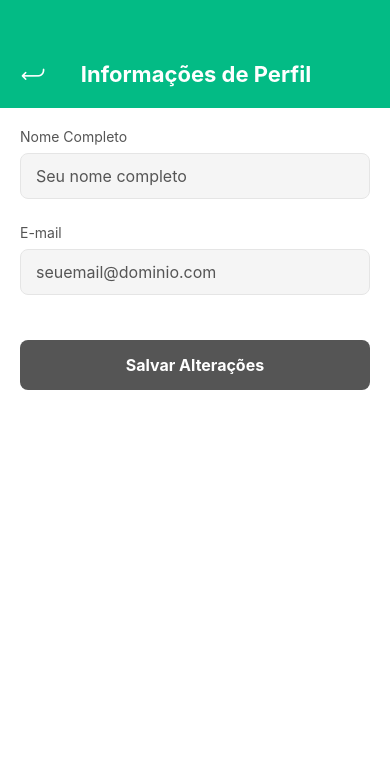
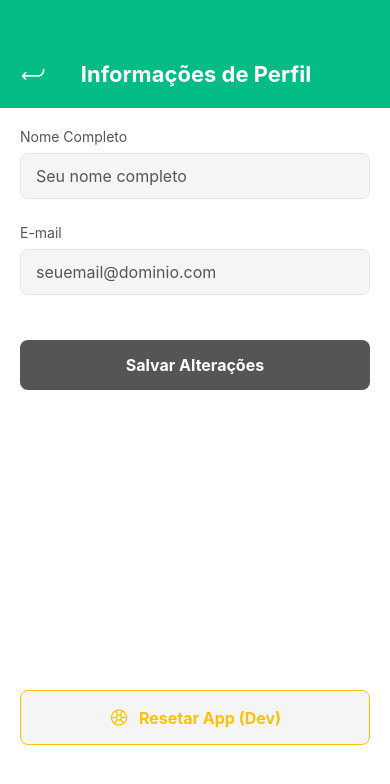
Before and after one commit to kgb-fiap/easypark-mobile, a React Native app in the folder AppEasyPark/: screen /ProfileInfo in a window 390 px wide. Shown: the top 784 px of the page. Built offline with nearby package versions, Linux system fonts and the light colour scheme.

Commit message:
:sparkles: feat: implement login mock, logout, and app reset button

```diff
--- a/AppEasyPark/screens/HomeScreen.tsx
+++ b/AppEasyPark/screens/HomeScreen.tsx
@@ -1,7 +1,7 @@
 import React, { useState, useEffect, useRef, useCallback } from "react";
 import {
     View, Text, TouchableOpacity, StyleSheet, ActivityIndicator,
-    Animated, Easing, Modal, ScrollView
+    Animated, Easing, Modal, ScrollView, BackHandler
 } from "react-native";
 import { StackNavigationProp } from "@react-navigation/stack";
 import { useFocusEffect } from "@react-navigation/native";
@@ -49,7 +49,7 @@ const HomeScreen: React.FC<Props> = ({ navigation }) => {
     const [userName, setUserName] = useState<string>('Usuário');
     const [location, setLocation] = useState<Location.LocationObject | null>(null);
     const [initialRegion, setInitialRegion] = useState<Region | null>(null);
-    const [parkingSpots, setParkingSpots] = useState<ParkingSpot[]>([]);
+    const [parkingSpots, setParkingSpots] = useState<ParkingSpot[]>(MOCK_PARKING_SPOTS);
 
     // --- Estados dos Painéis e Modal ---
     const [selectedSpot, setSelectedSpot] = useState<ParkingSpot | null>(null);
@@ -255,6 +255,24 @@ const HomeScreen: React.FC<Props> = ({ navigation }) => {
             });
         }
     }, [selectedSpot]);
+
+    // Efeito para Interceptar o Botão "Voltar"
+    useFocusEffect(
+        useCallback(() => {
+            const onBackPress = () => {
+                // Se o usuário está na Home, o botão "Voltar" do Android fecha o aplicativo
+                BackHandler.exitApp();
+                // Retorna true para PREVENIR a ação de voltar padrão do Android
+                return true;
+            };
+
+            // Adiciona o ouvinte
+            const subscription = BackHandler.addEventListener('hardwareBackPress', onBackPress);
+
+            // Remove o ouvinte quando a tela perde o foco
+            return () => subscription.remove();
+        }, [])
+    );
 
     return (
         <View style={styles.container}>
--- a/AppEasyPark/screens/LoginScreen.tsx
+++ b/AppEasyPark/screens/LoginScreen.tsx
@@ -15,6 +15,12 @@ type LoginScreenNavigationProp = StackNavigationProp<RootStackParamList, "Login"
 interface Props {
   navigation: LoginScreenNavigationProp;
 }
+
+const MOCK_USER = {
+  name: "Usuário Teste",
+  email: "teste@teste.com",
+  password: "123",
+};
 
 const LoginScreen: React.FC<Props> = ({ navigation }) => {
 
@@ -36,28 +42,27 @@ const LoginScreen: React.FC<Props> = ({ navigation }) => {
     }
 
     try {
-      // 2. Tenta buscar os dados do usuário salvos no AsyncStorage
       const savedUserJson = await AsyncStorage.getItem('@user_credentials');
 
-      // 3. Verifica se existe algum usuário cadastrado
-      if (savedUserJson === null) {
-        Toast.show({ type: 'error', text1: 'Erro de Login', text2: 'Nenhum usuário cadastrado.' });
-        return;
+      // Decide quais credenciais usar: as salvas ou o mock
+      let userToCompare;
+      if (savedUserJson) {
+        userToCompare = JSON.parse(savedUserJson);
+      } else {
+        userToCompare = MOCK_USER; // Fallback para o mock
       }
 
-      const savedUser = JSON.parse(savedUserJson);
+      // 2. Compara o e-mail e a senha digitados com os dados do usuário
+      if (email.toLowerCase() === userToCompare.email.toLowerCase() && senha === userToCompare.password) {
 
-      // 4. Compara o e-mail e a senha digitados com os dados salvos
-      if (email.toLowerCase() === savedUser.email.toLowerCase() && senha === savedUser.password) {
+        // Sucesso: Salva o nome para a HomeScreen
+        await AsyncStorage.setItem('@user_name', userToCompare.name);
 
-        // Se o login for bem-sucedido: salva o nome do usuário novamente para garantir que a Home o exiba
-        await AsyncStorage.setItem('@user_name', savedUser.name);
-
-        Toast.show({ type: 'success', text1: `Bem-vindo de volta, ${savedUser.name.split(' ')[0]}!` });
+        Toast.show({ type: 'success', text1: `Bem-vindo de volta, ${userToCompare.name.split(' ')[0]}!` });
         setTimeout(() => navigation.navigate("Home"), 1500);
 
       } else {
-        // Se não: credenciais incorretas
+        // Erro: Credenciais incorretas
         Toast.show({ type: 'error', text1: 'Erro de Login', text2: 'E-mail ou senha incorretos.' });
       }
 
--- a/AppEasyPark/screens/ProfileInfoScreen.tsx
+++ b/AppEasyPark/screens/ProfileInfoScreen.tsx
@@ -1,5 +1,5 @@
 import React, { useState, useEffect } from 'react';
-import { View, Text, StyleSheet, TextInput, TouchableOpacity, ScrollView } from 'react-native';
+import { View, Text, StyleSheet, TextInput, TouchableOpacity, ScrollView, Alert } from 'react-native';
 import { StackNavigationProp } from '@react-navigation/stack';
 import { Ionicons } from '@expo/vector-icons';
 import AsyncStorage from '@react-native-async-storage/async-storage';
@@ -86,6 +86,38 @@ const ProfileInfoScreen: React.FC<Props> = ({ navigation }) => {
         }
     };
 
+    // Limpa COMPLETAMENTE o AsyncStorage (para testes)
+    const handleAppReset = () => {
+        Alert.alert(
+            "Resetar Aplicativo?",
+            "Isso apagará TODOS os dados salvos (usuário, tema, cartões). Ação irreversível.",
+            [
+                { text: "Cancelar", style: "cancel" },
+                {
+                    text: "Resetar",
+                    style: "destructive",
+                    onPress: async () => {
+                        try {
+                            // Ação "Nuclear": Limpa tudo
+                            await AsyncStorage.clear();
+
+                            Toast.show({ type: 'success', text1: 'App Resetado!', text2: 'Reinicie o aplicativo.' });
+
+                            // Navega para a tela de Boas-Vindas
+                            navigation.reset({
+                                index: 0,
+                                routes: [{ name: 'Welcome' }],
+                            });
+                        } catch (e) {
+                            console.error("Falha ao resetar o app.", e);
+                            Toast.show({ type: 'error', text1: 'Erro', text2: 'Não foi possível resetar o app.' });
+                        }
+                    }
+                }
+            ]
+        );
+    };
+
     // Verifica se houve alguma alteração para habilitar o botão
     const hasChanges = name !== originalName || email !== originalEmail;
 
@@ -135,6 +167,18 @@ const ProfileInfoScreen: React.FC<Props> = ({ navigation }) => {
                 >
                     <Text style={styles.saveButtonText}>Salvar Alterações</Text>
                 </TouchableOpacity>
+
+                {/* Botão de Reset (Apenas para Desenvolvimento) */}
+                {__DEV__ && (
+                    <TouchableOpacity
+                        style={styles.resetButton}
+                        onPress={handleAppReset}
+                    >
+                        <Ionicons name="nuclear-outline" size={20} color="#FFC107" />
+                        <Text style={styles.resetButtonText}>Resetar App (Dev)</Text>
+                    </TouchableOpacity>
+                )}
+
             </ScrollView>
         </View>
     );
@@ -194,6 +238,23 @@ const getStyles = (currentColors: ThemeColors) => StyleSheet.create({
         color: '#fff',
         fontSize: 16,
         fontWeight: 'bold',
+    },
+    resetButton: {
+        flexDirection: 'row',
+        alignItems: 'center',
+        justifyContent: 'center',
+        backgroundColor: currentColors.card,
+        padding: 15,
+        borderRadius: 8,
+        marginTop: 300,
+        borderWidth: 1,
+        borderColor: '#FFC107',
+    },
+    resetButtonText: {
+        color: '#FFC107',
+        fontSize: 16,
+        fontWeight: 'bold',
+        marginLeft: 10,
     }
 });
 
--- a/AppEasyPark/screens/SettingsScreen.tsx
+++ b/AppEasyPark/screens/SettingsScreen.tsx
@@ -3,6 +3,8 @@ import { View, Text, TouchableOpacity, StyleSheet, ScrollView } from "react-nati
 import { Ionicons } from "@expo/vector-icons";
 import { StackNavigationProp } from "@react-navigation/stack";
 import { RootStackParamList } from "../App";
+import AsyncStorage from '@react-native-async-storage/async-storage';
+import Toast from 'react-native-toast-message';
 
 import { useTheme } from '../src/context/ThemeContext';
 import { colors, ThemeColors } from '../src/theme/colors';
@@ -18,6 +20,28 @@ const SettingsScreen: React.FC<Props> = ({ navigation }) => {
     const { theme } = useTheme();
     const currentColors = colors[theme];
     const styles = getStyles(currentColors);
+
+    // Função de logout
+    const handleLogout = async () => {
+        try {
+            // Remove todos os dados específicos do usuário
+            await AsyncStorage.removeItem('@user_name');
+            await AsyncStorage.removeItem('@payment_methods');
+            await AsyncStorage.removeItem('@recent_searches');
+
+            Toast.show({ type: 'success', text1: 'Você saiu!', text2: 'Até a próxima.' });
+
+            // Reseta a navegação para a tela de Welcome, limpando o histórico
+            navigation.reset({
+                index: 0,
+                routes: [{ name: 'Welcome' }],
+            });
+
+        } catch (e) {
+            console.error("Falha ao fazer logout.", e);
+            Toast.show({ type: 'error', text1: 'Erro', text2: 'Não foi possível sair.' });
+        }
+    };
 
     return (
         <View style={styles.container}>
@@ -53,6 +77,12 @@ const SettingsScreen: React.FC<Props> = ({ navigation }) => {
                     <Text style={styles.cardText}>Ajuda e suporte</Text>
                     <Ionicons name="chevron-forward" size={22} color="#888" />
                 </TouchableOpacity>
+
+                <TouchableOpacity style={styles.logoutButton} onPress={handleLogout}>
+                    <Ionicons name="log-out-outline" size={20} color="#D9534F" />
+                    <Text style={styles.logoutButtonText}>Sair</Text>
+                </TouchableOpacity>
+
             </ScrollView>
 
             {/* --- Barra de Navegação Inferior --- */}
@@ -121,6 +151,23 @@ const getStyles = (currentColors: ThemeColors) => StyleSheet.create({
         fontSize: 16,
         color: currentColors.text,
     },
+    logoutButton: {
+        flexDirection: 'row',
+        alignItems: 'center',
+        justifyContent: 'center',
+        backgroundColor: currentColors.card,
+        padding: 15,
+        borderRadius: 8,
+        marginTop: 30,
+        borderWidth: 1,
+        borderColor: '#D9534F',
+    },
+    logoutButtonText: {
+        color: '#D9534F',
+        fontSize: 16,
+        fontWeight: 'bold',
+        marginLeft: 10,
+    },
     navBar: {
         position: "absolute",
         bottom: 50,
```
